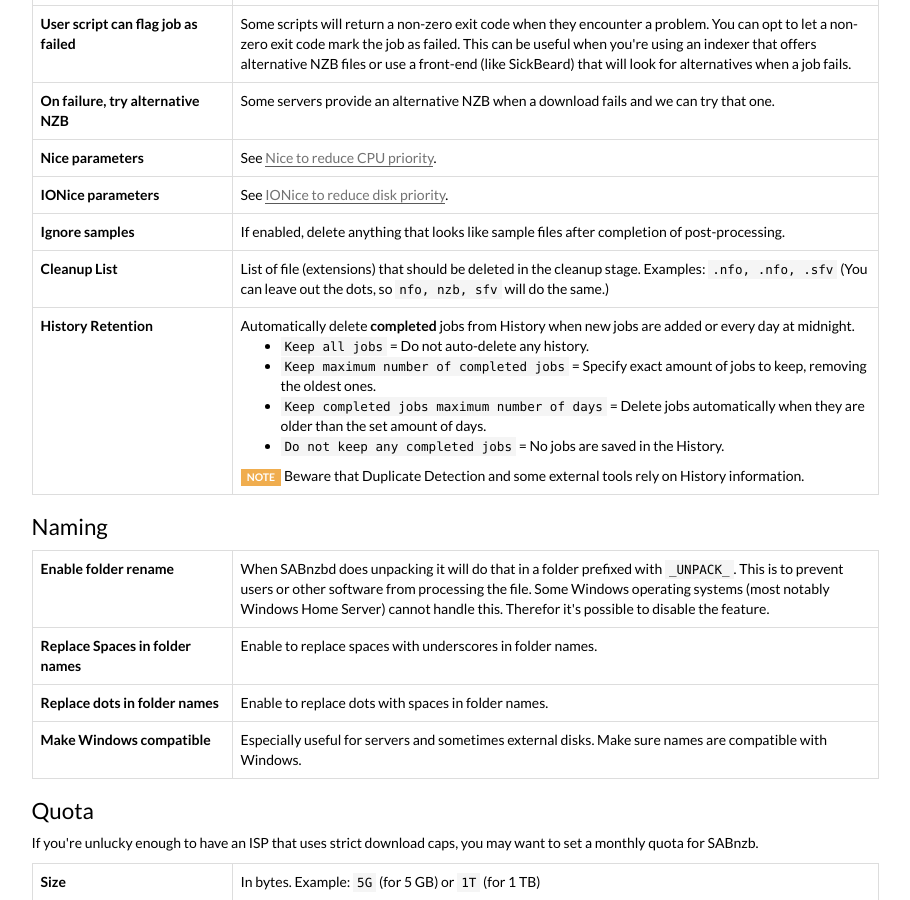
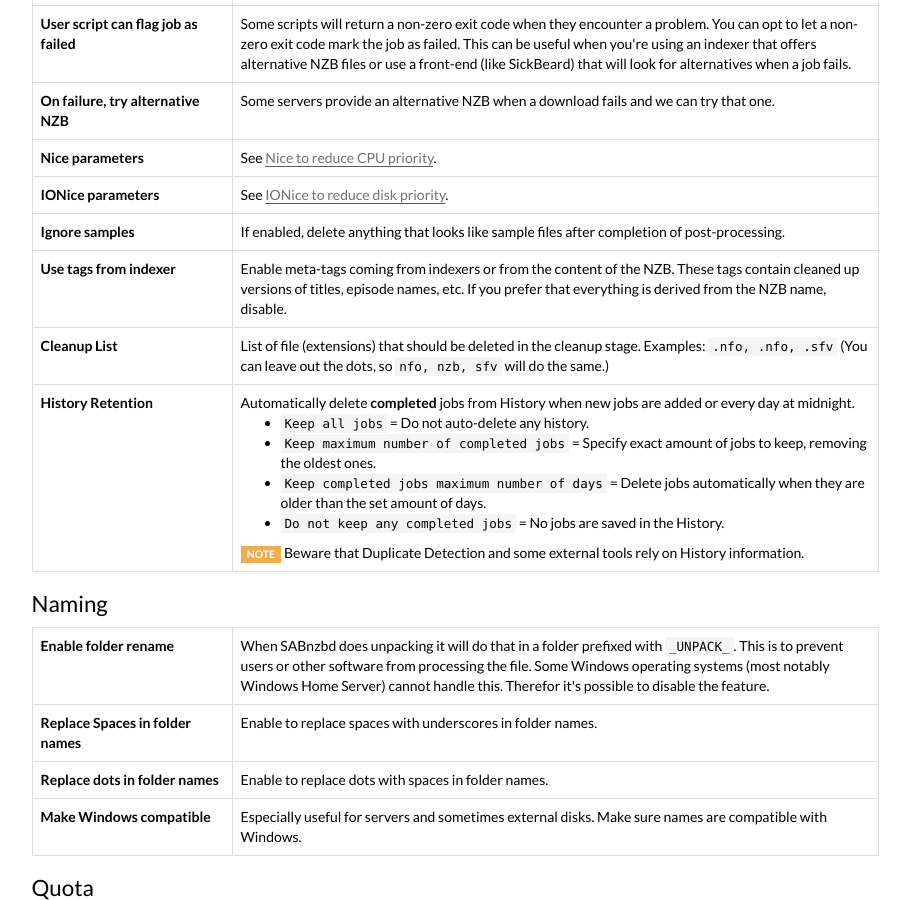
Before and after one commit to sabnzbd/sabnzbd.github.io, a Jekyll site: the page built from wiki/configuration/2.2/switches.html, in a window 1280 px wide and 900 px high, scrolled down 1942 px. Shown: the whole window, without its empty margins (331-1241 px from the left). Built offline with Jekyll 4.4.1, drawn with Linux system fonts in a browser that asks for light colours.

Commit message:
Return of enable_meta

```diff
--- a/wiki/configuration/2.2/switches.html
+++ b/wiki/configuration/2.2/switches.html
@@ -133,6 +133,10 @@
         <tr>
             <td><strong>Ignore samples</strong></td>
             <td>If enabled, delete anything that looks like sample files after completion of post-processing.</td>
+        </tr>
+        <tr>
+            <td><strong>Use tags from indexer</strong></td>
+            <td>Enable meta-tags coming from indexers or from the content of the NZB. These tags contain cleaned up versions of titles, episode names, etc. If you prefer that everything is derived from the NZB name, disable.</td>
         </tr>
         <tr>
             <td><strong>Cleanup List</strong></td>
```
